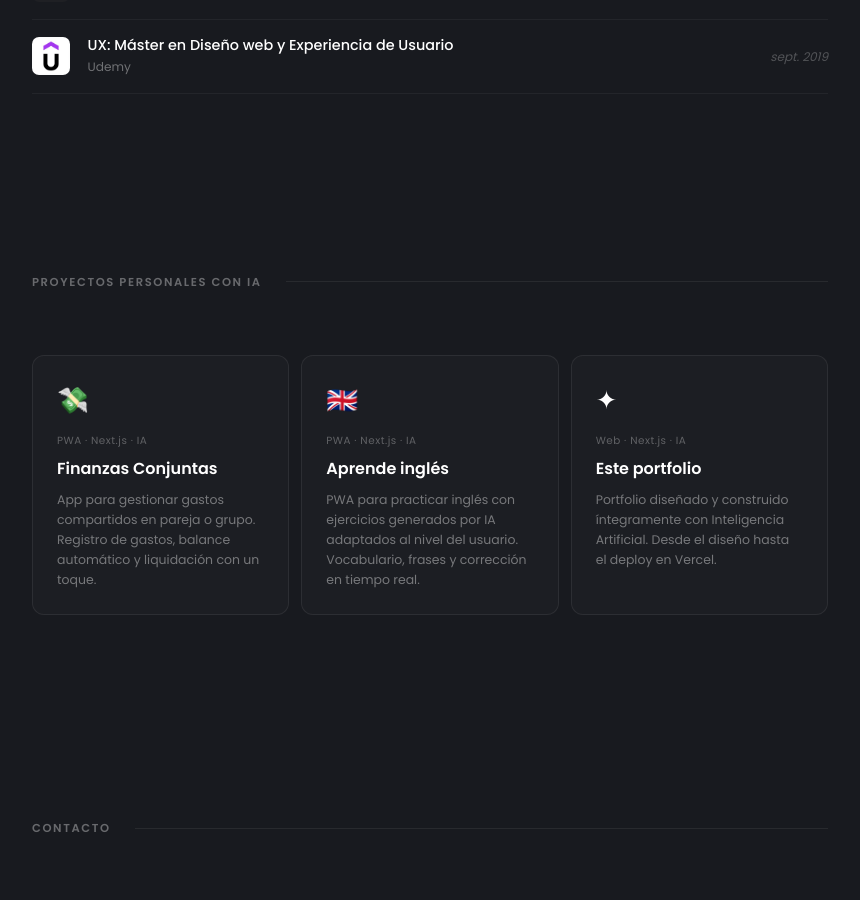
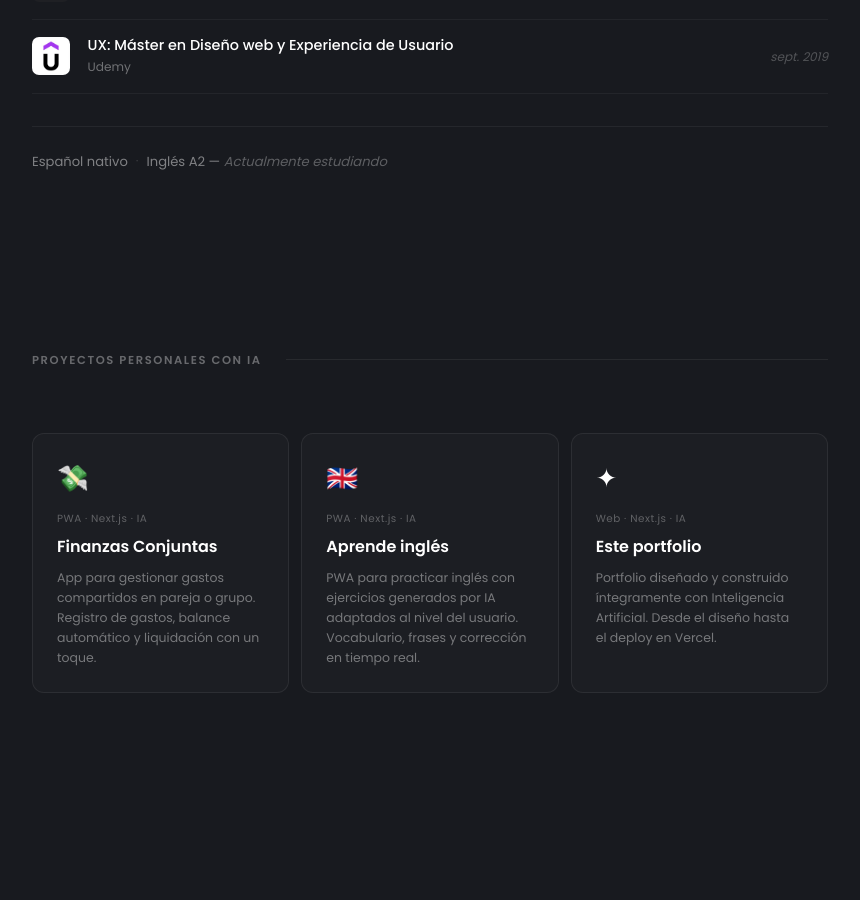
Before and after one commit to gonzachi/portfolio-gonzachi, a Next.js app: page / in a window 1280 px wide. Shown: the part 3771-4671 px from the top of the page, without its empty margins (210-1070 px from the left). Built offline with nearby package versions, Linux system fonts and the light colour scheme.

Commit message:
feat: update footer text, add languages to education section
- Footer now says 'Diseñado y desarrollado con Claude Code'
- Added languages (Español nativo, Inglés A2) at bottom of Formación

```diff
--- a/src/components/Education.module.css
+++ b/src/components/Education.module.css
@@ -52,3 +52,28 @@
   font-style: italic;
   flex-shrink: 0;
 }
+
+.languages {
+  margin-top: 2rem;
+  padding-top: 1.5rem;
+  border-top: 1px solid rgba(var(--fg-rgb), 0.06);
+  display: flex;
+  align-items: center;
+  gap: 0.5rem;
+  flex-wrap: wrap;
+}
+
+.langItem {
+  font-size: 0.82rem;
+  color: rgba(var(--fg-rgb), 0.45);
+}
+
+.langItem em {
+  font-style: italic;
+  color: rgba(var(--fg-rgb), 0.3);
+}
+
+.langSep {
+  color: rgba(var(--fg-rgb), 0.15);
+  font-size: 0.8rem;
+}
--- a/src/components/Education.tsx
+++ b/src/components/Education.tsx
@@ -28,6 +28,11 @@ export default function Education() {
             </li>
           ))}
         </ul>
+        <div className={`reveal ${styles.languages}`}>
+          <span className={styles.langItem}>Español nativo</span>
+          <span className={styles.langSep}>·</span>
+          <span className={styles.langItem}>Inglés A2 — <em>Actualmente estudiando</em></span>
+        </div>
       </div>
     </section>
   );
```
Also changed, not shown: src/components/Footer.tsx (+1 -7 lines).
